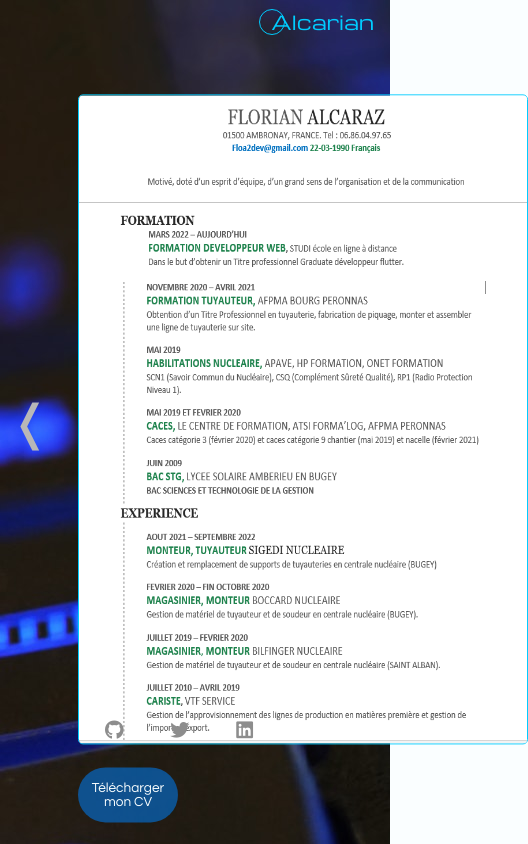
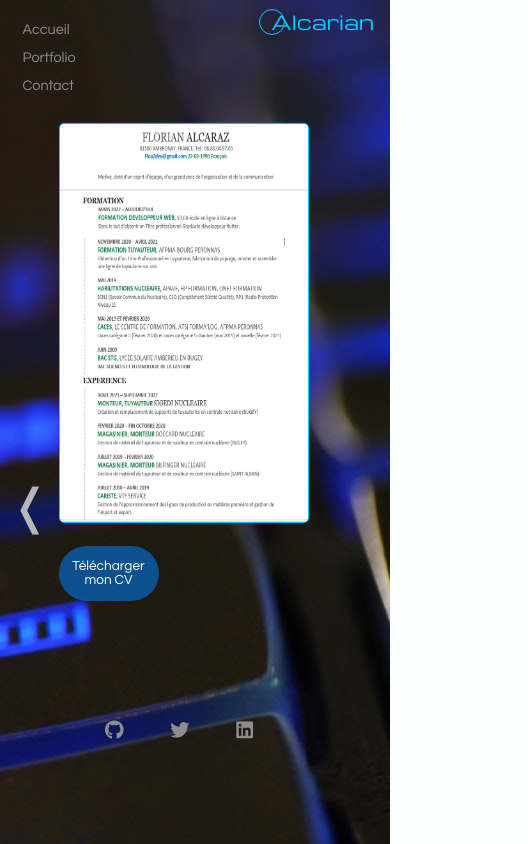
Before and after one commit to Alcarian/portfolio, a React (Create React App) app: page /contact in a window 390 px wide. Shown: the whole page, 528 px wide, since content can reach past the window. Built offline with nearby package versions, Linux system fonts and the light colour scheme.

Commit message:
commit 7

```diff
--- a/src/components/Buttons.js
+++ b/src/components/Buttons.js
@@ -3,7 +3,7 @@ import { NavLink } from "react-router-dom";
 
 export default function Buttons(props) {
   return (
-    <div className="scroll-bottom">
+    <div className="button-left-right">
       {props.left && (
         <NavLink to={props.left} className="left hover">
           <span>&#10092;</span>
--- a/src/style/components/_buttons.scss
+++ b/src/style/components/_buttons.scss
@@ -1,4 +1,4 @@
-.scroll-bottom {
+.button-left-right {
     a {
       position: absolute;
       transform: translate(-50%, -50%);
@@ -13,6 +13,10 @@
       &:hover {
         font-size: 4rem;
       }
+
+      @media screen and (max-width: 650px){
+        top: 60%;
+      }
     }
 
     .left {
--- a/src/style/components/_navigation.scss
+++ b/src/style/components/_navigation.scss
@@ -37,9 +37,9 @@
     color: $color-4;
   }
 
-  .nav-active {
-    // color: $color-4;
-  }
+  // .nav-active {
+  //   color: $color-4;
+  // }
 
   ul:hover li:not(:hover) {
     opacity: .5;
--- a/src/style/pages/_contact.scss
+++ b/src/style/pages/_contact.scss
@@ -37,10 +37,23 @@
             }
         }
     }
+
     .navigation {
-      @media screen and (max-width: 440px) {
-        display: none;
-      }
+        @media screen and (max-width: 1200px){
+            font-size: 1.1rem;
+        }
+
+        @media screen and (max-width: 440px) {
+            font-size: 0.9rem;
+
+            .nav-projects {
+                position: absolute;
+                left: 60%;
+                transform: translateY(-35px);
+            }
+        }
+
+
     }
     .logo {
         top: 8px;
@@ -55,11 +68,29 @@
         transform: translateY(-45%);
         left: 20%;
 
+        @media screen and (max-width: 950px){
+            left: 10%;
+        }
+
+        @media screen and (max-width: 740px){
+            left: 35%;
+            top: 40%;
+        }
+
+        @media screen and (max-width: 410px){
+            left: 15%;
+        }
+
         img {
             width: 450px;
             height: 650px;
             border-radius: 5px;
             border: 1px solid $color-5;
+
+            @media screen and (max-width: 740px){
+                width: 250px;
+                height: 400px;
+            }
         }
 
         a {
@@ -71,6 +102,11 @@
                 text-align: center;
                 color: $color-1;
                 background: $color-2;
+
+                @media screen and (max-width: 740px){
+                    width: 150px;
+                    font-size: .95rem;
+                }
 
                 @media screen and (max-width: 410px){
                     width: 100px;
--- a/src/style/pages/_project.scss
+++ b/src/style/pages/_project.scss
@@ -35,7 +35,7 @@
     animation: navProject 1s ease forwards;
 
     @media screen and (max-width: 650px){
-      left: 70%;
+      left: 5%;
     }
 
     @keyframes navProject {
@@ -56,7 +56,7 @@
   }
   .logo {
     top: 10px;
-    left: 50%;
+    left: 40%;
     transform: translateX(-50%);
     transform: scale(0);
     animation: logoProject 2s ease forwards;
@@ -65,6 +65,10 @@
       to {
         transform: scale(1);
       }
+    }
+
+    @media screen and (max-width: 650px){
+      left: 75%;
     }
   }
   .project-main {
```
